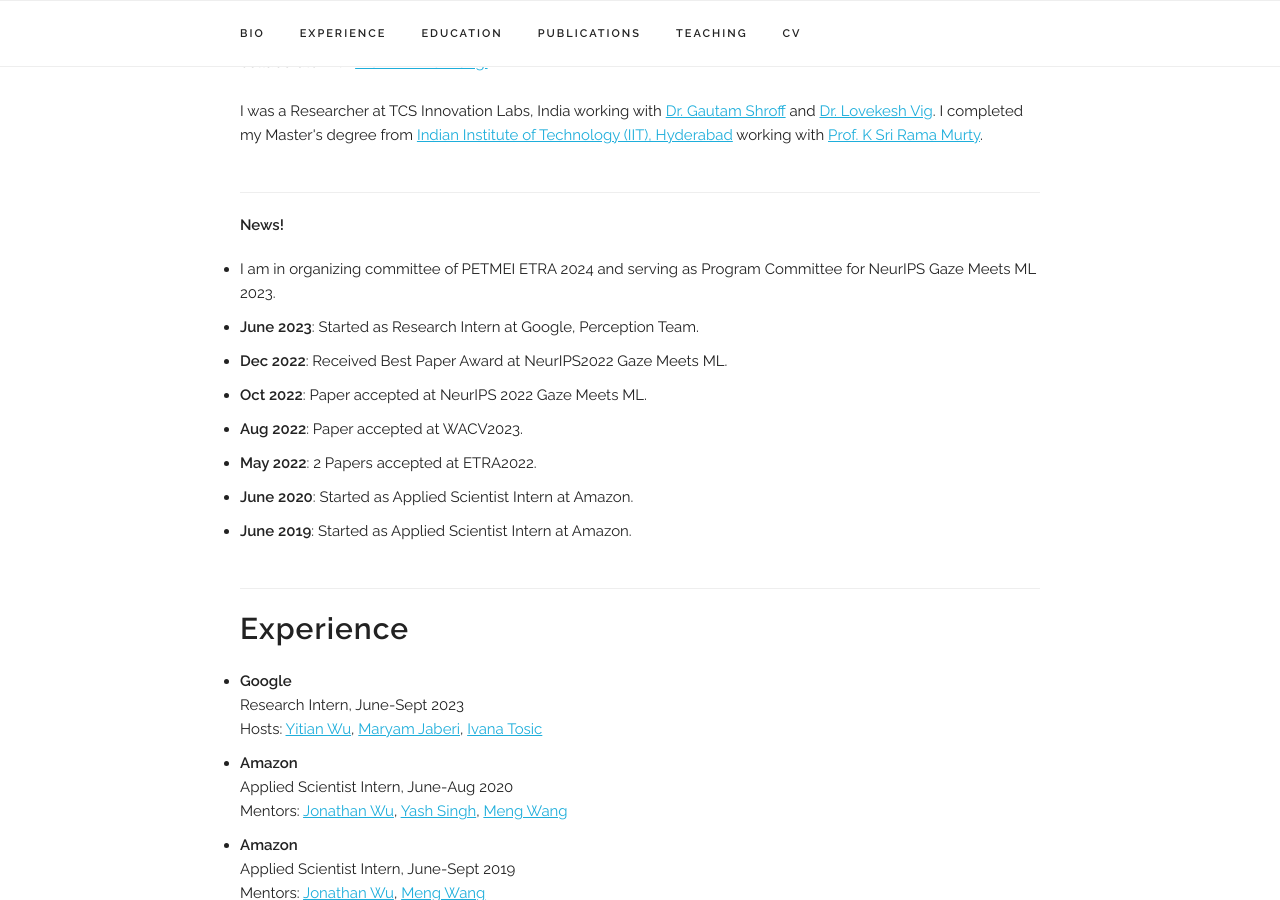
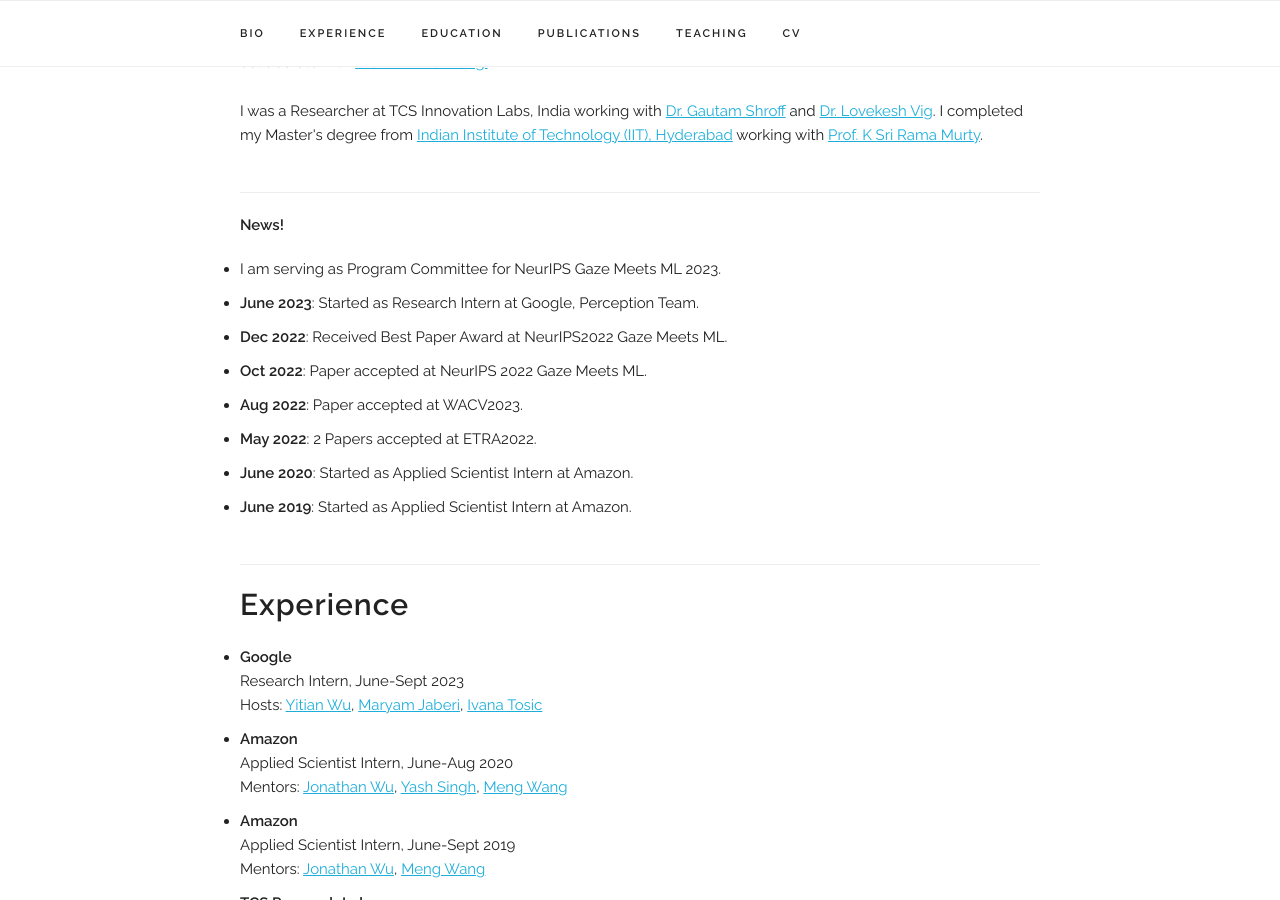
Before and after one commit to jswati31/jswati31.github.io, a Jekyll site: the page index.html, which Jekyll copies as it is, in a window 1280 px wide and 900 px high, scrolled down 412 px. Built offline with Jekyll 4.4.1, drawn with Linux system fonts in a browser that asks for light colours; some web fonts are replaced.

Commit message:
updated new

```diff
--- a/index.html
+++ b/index.html
@@ -127,7 +127,7 @@
 <div class="docs-section" id="news">
   <h6><b>News!</b></h6>
   <ul>
-    <li>I am in organizing committee of PETMEI ETRA 2024 and serving as Program Committee for NeurIPS Gaze Meets ML 2023.</li>
+    <li>I am serving as Program Committee for NeurIPS Gaze Meets ML 2023.</li>
     <li><b>June 2023</b>: Started as Research Intern at Google, Perception Team.</li>
     <li><b>Dec 2022</b>: Received Best Paper Award at NeurIPS2022 Gaze Meets ML.</li>
     <li><b>Oct 2022</b>: Paper accepted at NeurIPS 2022 Gaze Meets ML.</li>
```
